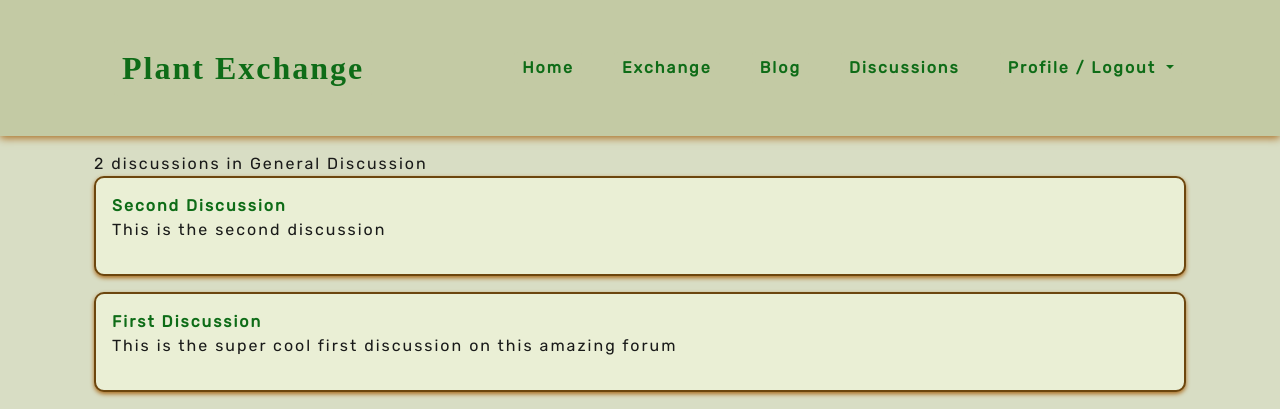
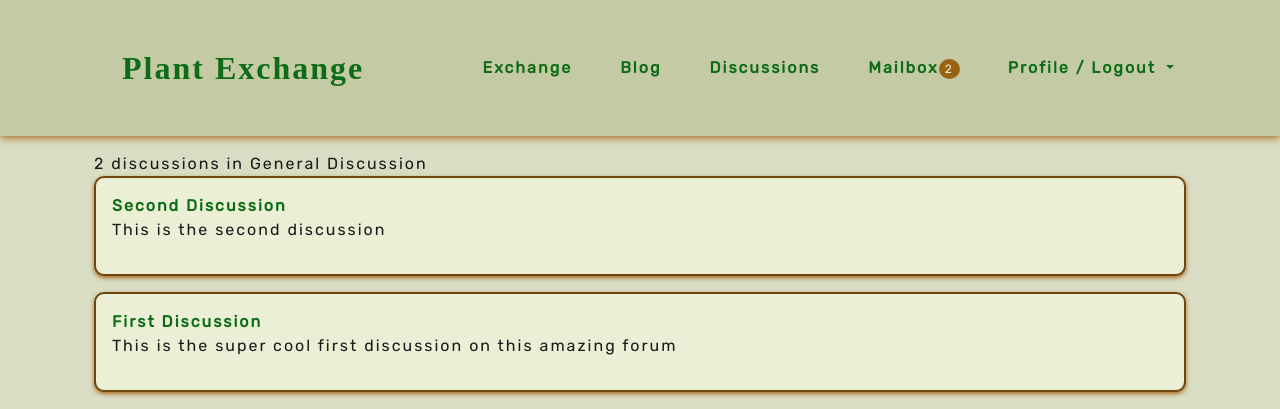
Before and after one commit to SJECollins/plant-exchange, a Django app: page /forums/forum/1 in a window 1280 px wide. Shown: the top 409 px of the page. Run offline with Django 4.2, Linux system fonts and the light colour scheme; a user stored in the database is signed in; data comes from the database, SQL or seed files in the repository; both versions use the stored data as it was after the commit; some web fonts are replaced.

Commit message:
Add message alert in header. Update image layout for ads

```diff
--- a/plantexchange/settings.py
+++ b/plantexchange/settings.py
@@ -94,6 +94,7 @@ TEMPLATES = [
                 'django.contrib.auth.context_processors.auth',
                 'django.contrib.messages.context_processors.messages',
                 'django.template.context_processors.request',
+                'profiles.contexts.inbox_messages',
             ],
         },
     },
--- /dev/null
+++ b/profiles/contexts.py
@@ -0,0 +1,9 @@
+from .models import Message
+
+
+def inbox_messages(request):
+    messages = Message.objects.filter(receiver=request.user.id).filter(read=False).count()
+    context = {
+        'inbox_messages': messages,
+    }
+    return context
--- a/static/css/style.css
+++ b/static/css/style.css
@@ -76,6 +76,13 @@ body {
 .msg-status {
     color: var(--site-light-brown);
     font-weight: 700;
+}
+
+.new-msg {
+    padding: 0.25em 0.5em;
+    color: var(--site-whiter);
+    background-color: var(--site-med-brown);
+    border-radius: 50%;
 }
 
 /* Link & Button Styling */
@@ -175,9 +182,8 @@ th, td {
 /* Image styling */
 
 .pics {
-    max-width: 360px;
-    width: 100%;
-    height: auto;
+    width: auto;
+    max-height: 360px;
     border-radius: 8px;
 }
 
--- a/templates/includes/header.html
+++ b/templates/includes/header.html
@@ -10,9 +10,6 @@
         <ul class="navbar-nav ms-auto mb-2 mb-lg-0">
           {% if user.is_authenticated %}
           <li class="nav-item">
-            <a class="nav-link navbar-links" aria-current="page" href="{% url 'plants:home' %}">Home</a>
-          </li>
-          <li class="nav-item">
             <a class="nav-link navbar-links" href="{% url 'plants:exchange' %}">Exchange</a>
           </li>
           <li class="nav-item">
@@ -20,6 +17,9 @@
           </li>
           <li class="nav-item">
             <a class="nav-link navbar-links" href="{% url 'forums:forum_list' %}">Discussions</a>
+          </li>
+          <li class="nav-item">
+            <a class="nav-link navbar-links" href="{% url 'profiles:mailbox' %}">Mailbox{% if inbox_messages > 0 %}<span class="new-msg little">{{ inbox_messages }}</span>{% endif %}</a>
           </li>
           <li class="nav-item dropdown">
             <a class="nav-link navbar-links dropdown-toggle" href="#" role="button" data-bs-toggle="dropdown"
@@ -34,9 +34,6 @@
             </ul>
           </li>
           {% else %}
-          <li class="nav-item">
-            <a class="nav-link navbar-links" aria-current="page" href="{% url 'plants:home' %}">Home</a>
-          </li>
           <li class="nav-item">
             <a class="nav-link navbar-links" href="{% url 'plants:exchange' %}">Exchange</a>
           </li>
```
Also changed, not shown: db.sqlite3.
